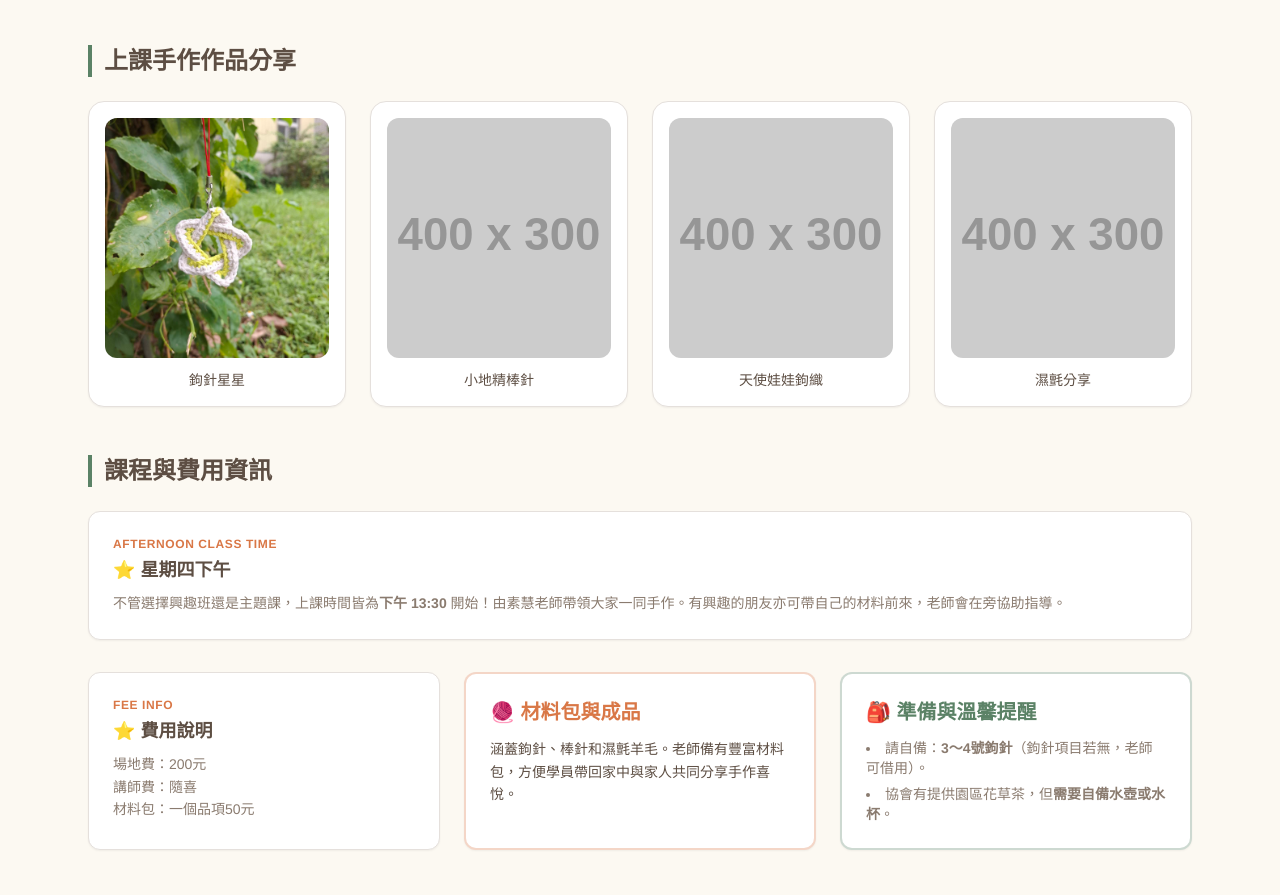
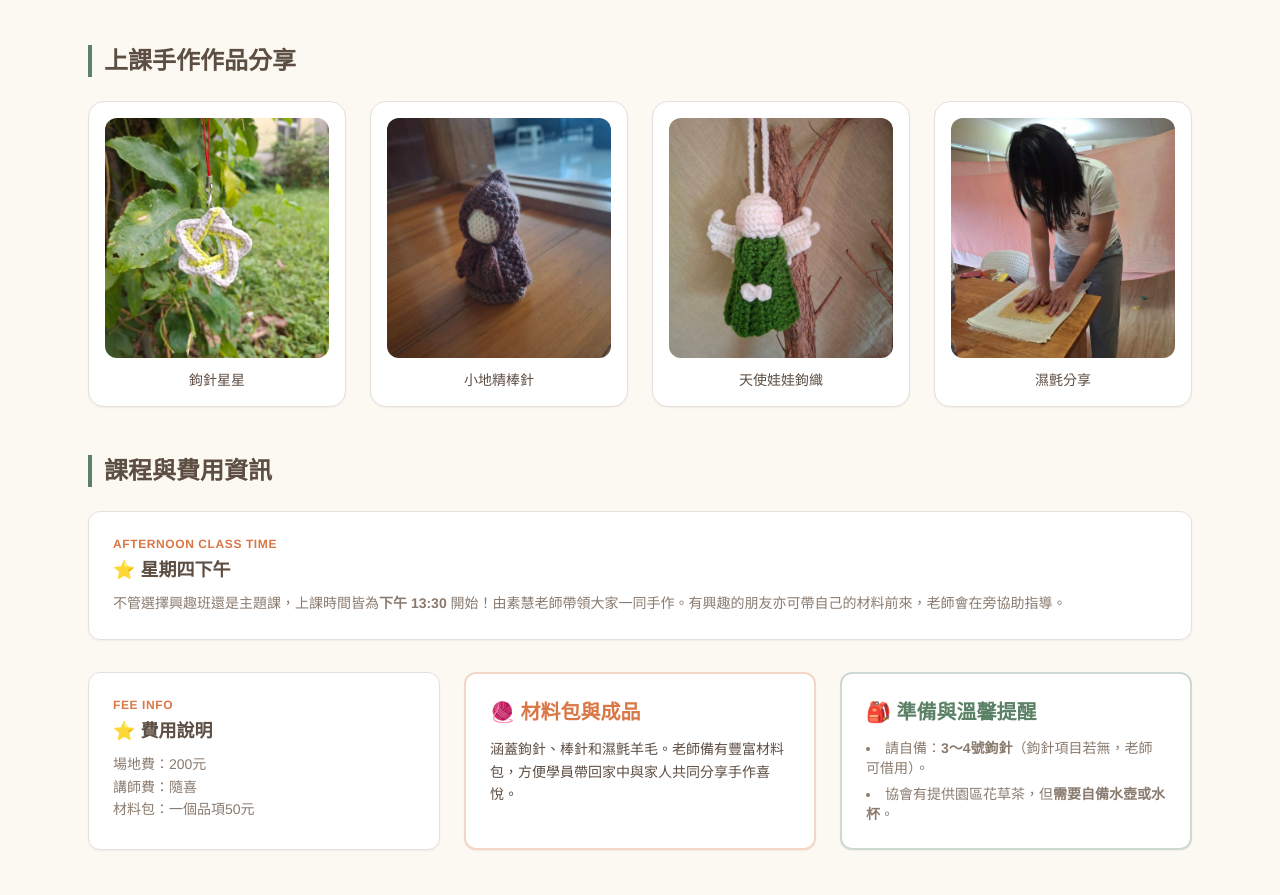
Before and after one commit to joyce20330-lab/waldorf-association, a plain HTML site: page handcraft.html in a window 1280 px wide. Shown: the part 1503-2398 px from the top of the page. Drawn offline with nearby package versions, Linux system fonts and the light colour scheme; placeholder pictures from the web are drawn by us.

Commit message:
Update handcraft.html

```diff
--- a/handcraft.html
+++ b/handcraft.html
@@ -277,19 +277,19 @@
 
                 <!-- 新增作品 1 (請將 src 替換為您的圖片檔名) -->
                 <div class="bg-white p-4 rounded-2xl border border-brand-border shadow-sm text-center">
-                    <img src="work-share-1.jpg" alt="小地精棒針" onerror="this.src='https://placehold.co/400x300/fcf9f2/5d4e43?text=請放入作品圖片1'" class="w-full h-60 object-cover rounded-xl mb-3 shadow-inner">
+                    <img src="小地精棒針.jpg" alt="小地精棒針" onerror="this.src='https://placehold.co/400x300/fcf9f2/5d4e43?text=請放入作品圖片1'" class="w-full h-60 object-cover rounded-xl mb-3 shadow-inner">
                     <p class="text-sm font-medium text-brand-text">小地精棒針</p>
                 </div>
 
                 <!-- 新增作品 2 (請將 src 替換為您的圖片檔名) -->
                 <div class="bg-white p-4 rounded-2xl border border-brand-border shadow-sm text-center">
-                    <img src="work-share-2.jpg" alt="天使娃娃鉤織" onerror="this.src='https://placehold.co/400x300/fcf9f2/5d4e43?text=請放入作品圖片2'" class="w-full h-60 object-cover rounded-xl mb-3 shadow-inner">
+                    <img src="天使娃娃鉤織.jpg" alt="天使娃娃鉤織" onerror="this.src='https://placehold.co/400x300/fcf9f2/5d4e43?text=請放入作品圖片2'" class="w-full h-60 object-cover rounded-xl mb-3 shadow-inner">
                     <p class="text-sm font-medium text-brand-text">天使娃娃鉤織</p>
                 </div>
 
                 <!-- 新增作品 3 (請將 src 替換為您的圖片檔名) -->
                 <div class="bg-white p-4 rounded-2xl border border-brand-border shadow-sm text-center">
-                    <img src="work-share-3.jpg" alt="濕氈分享" onerror="this.src='https://placehold.co/400x300/fcf9f2/5d4e43?text=請放入作品圖片3'" class="w-full h-60 object-cover rounded-xl mb-3 shadow-inner">
+                    <img src="濕氈分享.jpg" alt="濕氈分享" onerror="this.src='https://placehold.co/400x300/fcf9f2/5d4e43?text=請放入作品圖片3'" class="w-full h-60 object-cover rounded-xl mb-3 shadow-inner">
                     <p class="text-sm font-medium text-brand-text">濕氈分享</p>
                 </div>
             </div>
```
